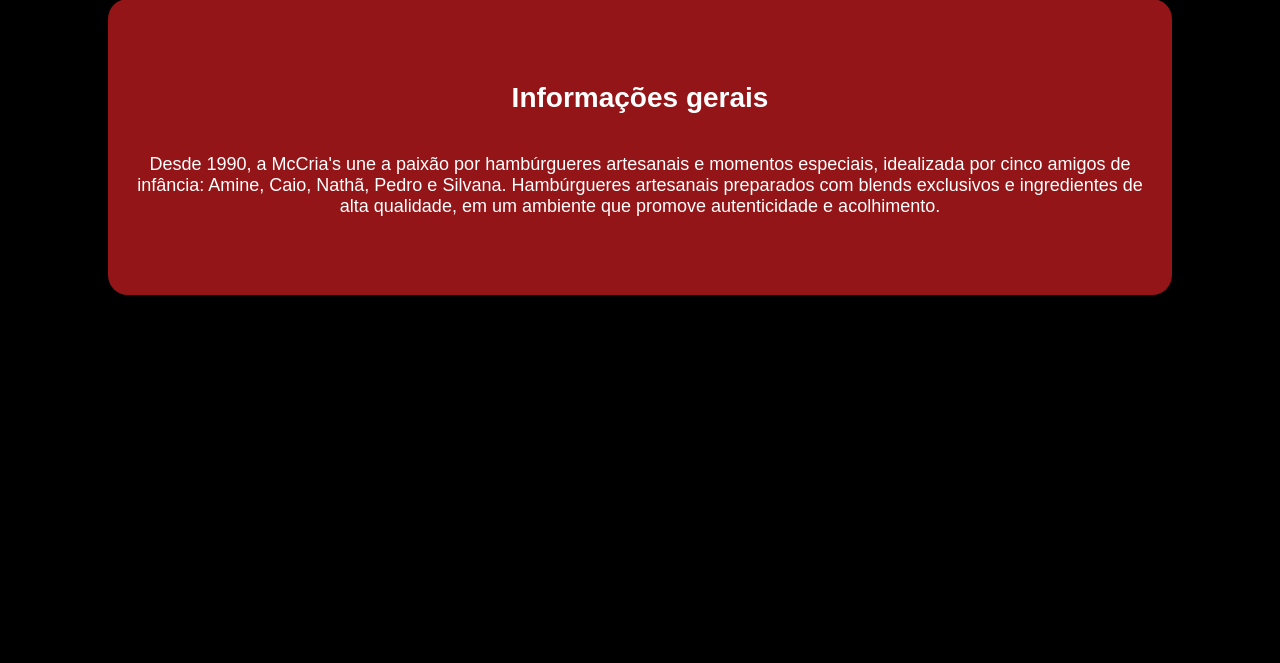
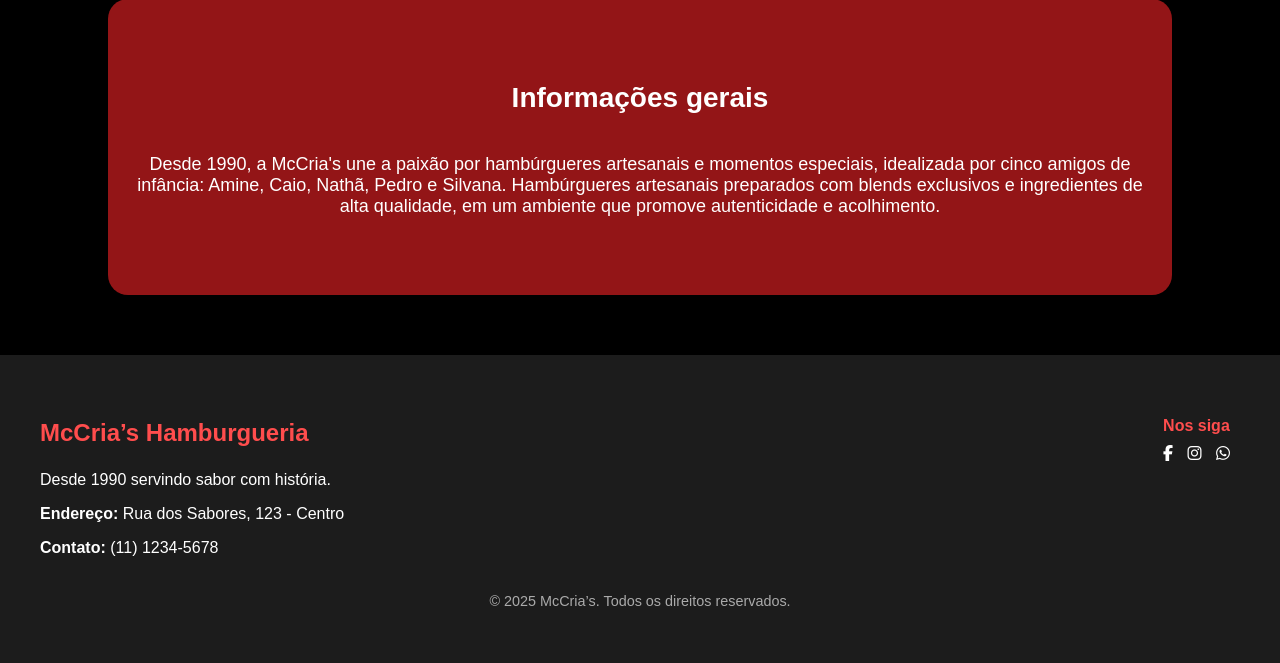
Before and after one commit to PedroBonomo/AVA2, a PHP site: page /index.html in a window 1280 px wide. Shown: the part 1183-1846 px from the top of the page. Before the commit the page ends 1478 px from the top, so only its background shows below. Run offline with PHP 8.4, Linux system fonts and the light colour scheme.

Commit message:
rodape em tudo

```diff
--- a/index.html
+++ b/index.html
@@ -5,6 +5,7 @@
     <meta name="viewport" content="width=device-width, initial-scale=1.0">
     <title>McCria's - Bem-vindo!</title>
     <link rel="stylesheet" href="style.css">
+    <link rel="stylesheet" href="https://cdnjs.cloudflare.com/ajax/libs/font-awesome/6.5.0/css/all.min.css">
 </head>
 
 <body>
@@ -55,8 +56,28 @@
             <p>Desde 1990, a McCria's une a paixão por hambúrgueres artesanais e momentos especiais, idealizada por cinco amigos de infância: Amine, Caio, Nathã, Pedro e Silvana. Hambúrgueres artesanais preparados com blends exclusivos e ingredientes de alta qualidade, em um ambiente que promove autenticidade e acolhimento.</p>
         </section>
     </main>
-    <footer>
-        <p>&copy; 2025 Hamburgueria. Todos os direitos reservados.</p>
+    <footer class="rodape-criativo">
+        <div class="container-rodape">
+          <div class="info-contato">
+            <h3>McCria’s Hamburgueria</h3>
+            <p>Desde 1990 servindo sabor com história.</p>
+            <p><strong>Endereço:</strong> Rua dos Sabores, 123 - Centro</p>
+            <p><strong>Contato:</strong> (11) 1234-5678</p>
+          </div>
+
+          <div class="redes-sociais">
+            <h4>Nos siga</h4>
+            <div class="icones-sociais">
+              <a href="#" target="_blank"><i class="fab fa-facebook-f"></i></a>
+              <a href="#" target="_blank"><i class="fab fa-instagram"></i></a>
+              <a href="#" target="_blank"><i class="fab fa-whatsapp"></i></a>
+            </div>
+          </div>
+
+          <div class="assinatura">
+            <p>&copy; 2025 McCria’s. Todos os direitos reservados.</p>
+          </div>
+        </div>
     </footer>
 
     <script>
--- a/novidades.php
+++ b/novidades.php
@@ -82,7 +82,6 @@
           <a href="#" target="_blank"><i class="fab fa-instagram"></i></a>
           <a href="#" target="_blank"><i class="fab fa-whatsapp"></i></a>
         </div>
-
       </div>
 
       <div class="assinatura">
```
Also changed, not shown: contato.html (+24 -3 lines), produtos.html (+23 -2 lines), sobre.html (+23 -2 lines). Lines whose indentation alone changed are shown as unchanged.
